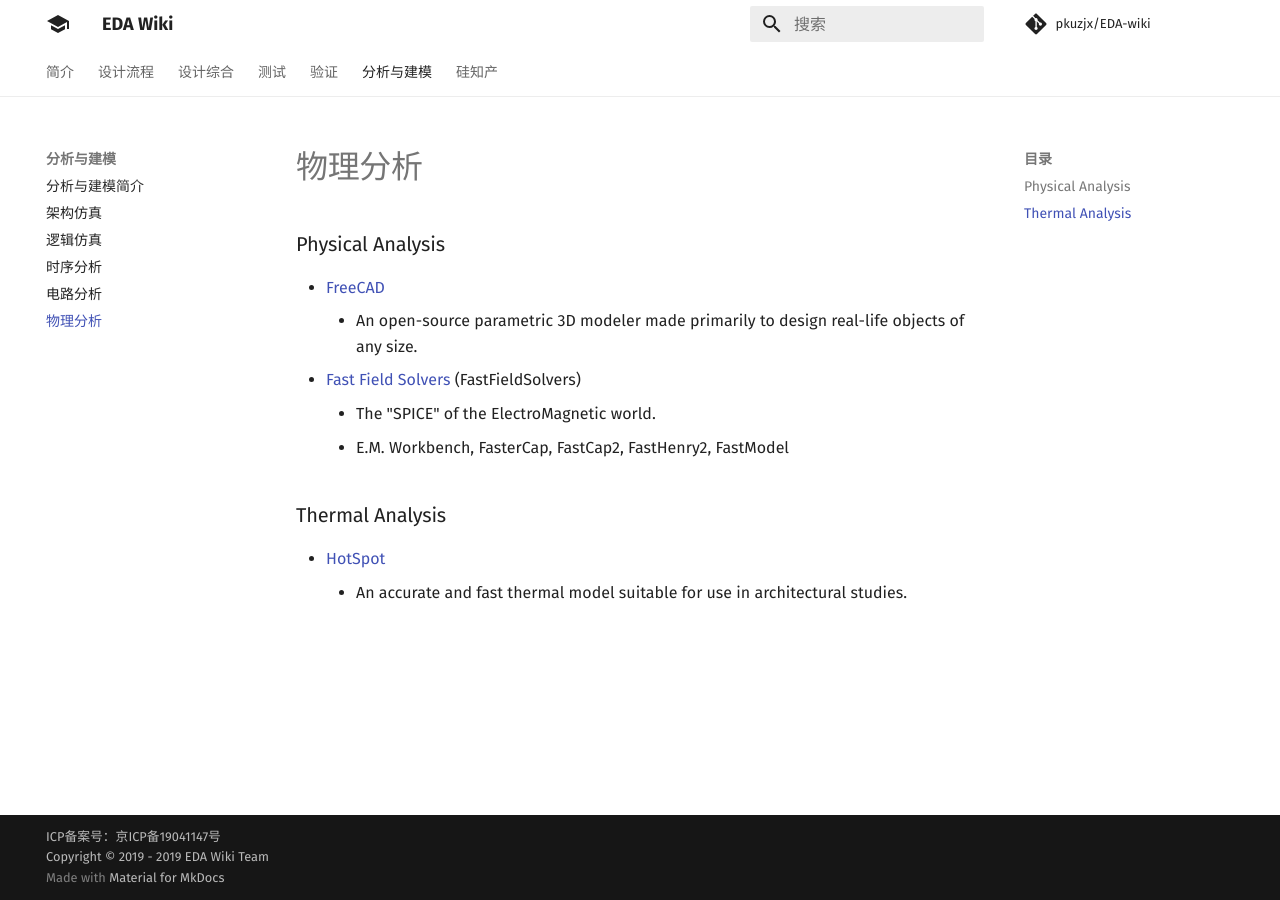
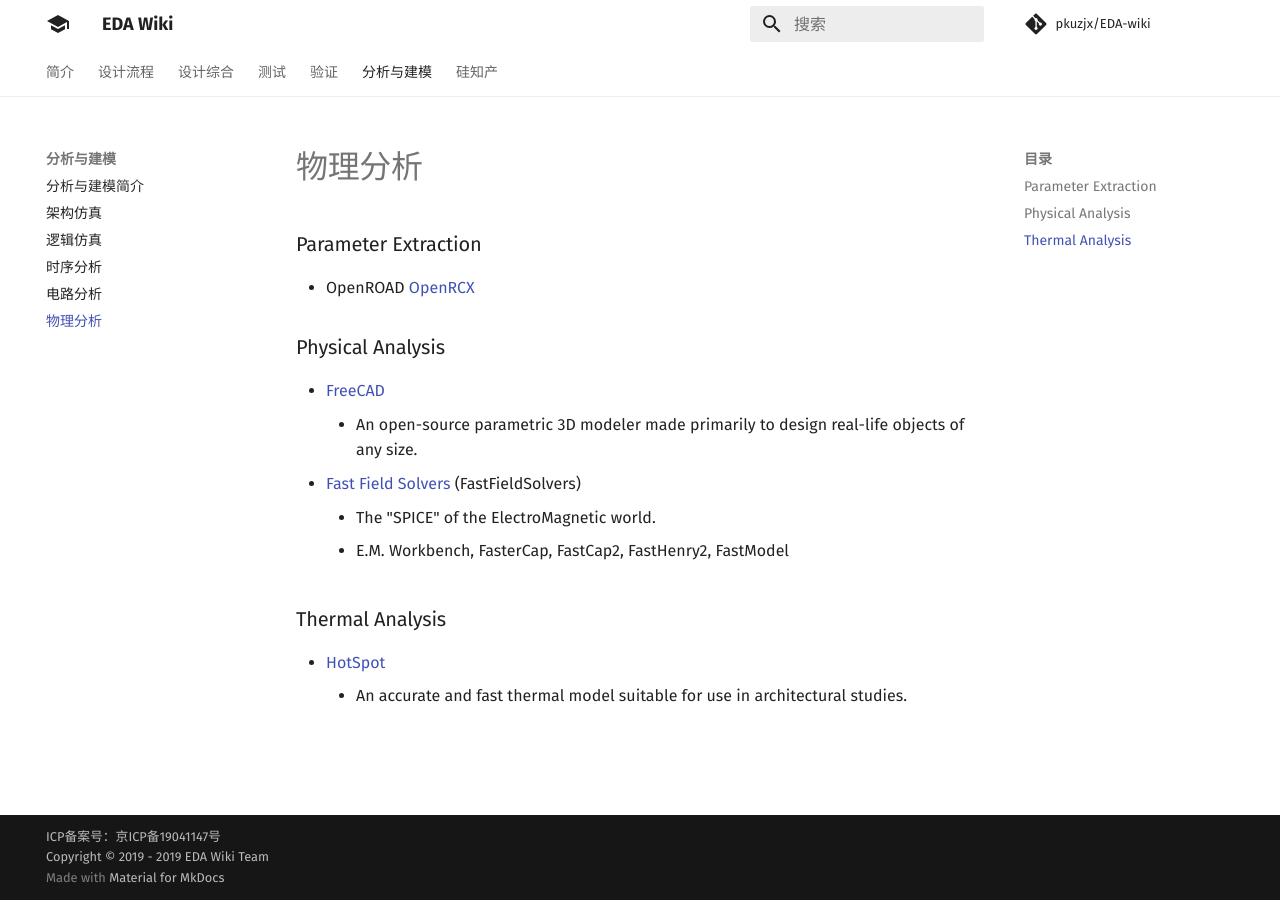
Before and after one commit to daitoto/EDA-wiki, an MkDocs documentation site: the page built from docs/analysis/physics.md, in a window 1280 px wide. Built offline with MkDocs 1.6.1 and Material for MkDocs 9.7.7, drawn with Linux system fonts in a browser that asks for light colours; comment, search, counter and statistics services are not loaded.

Commit message:
Update physics.md

```diff
--- a/docs/analysis/physics.md
+++ b/docs/analysis/physics.md
@@ -1,3 +1,6 @@
+### Parameter Extraction
+- OpenROAD [OpenRCX](https://github.com/The-OpenROAD-Project/OpenRCX)
+
 ### Physical Analysis
  - [FreeCAD](https://www.freecadweb.org/)
    - An open-source parametric 3D modeler made primarily to design real-life objects of any size.
```
